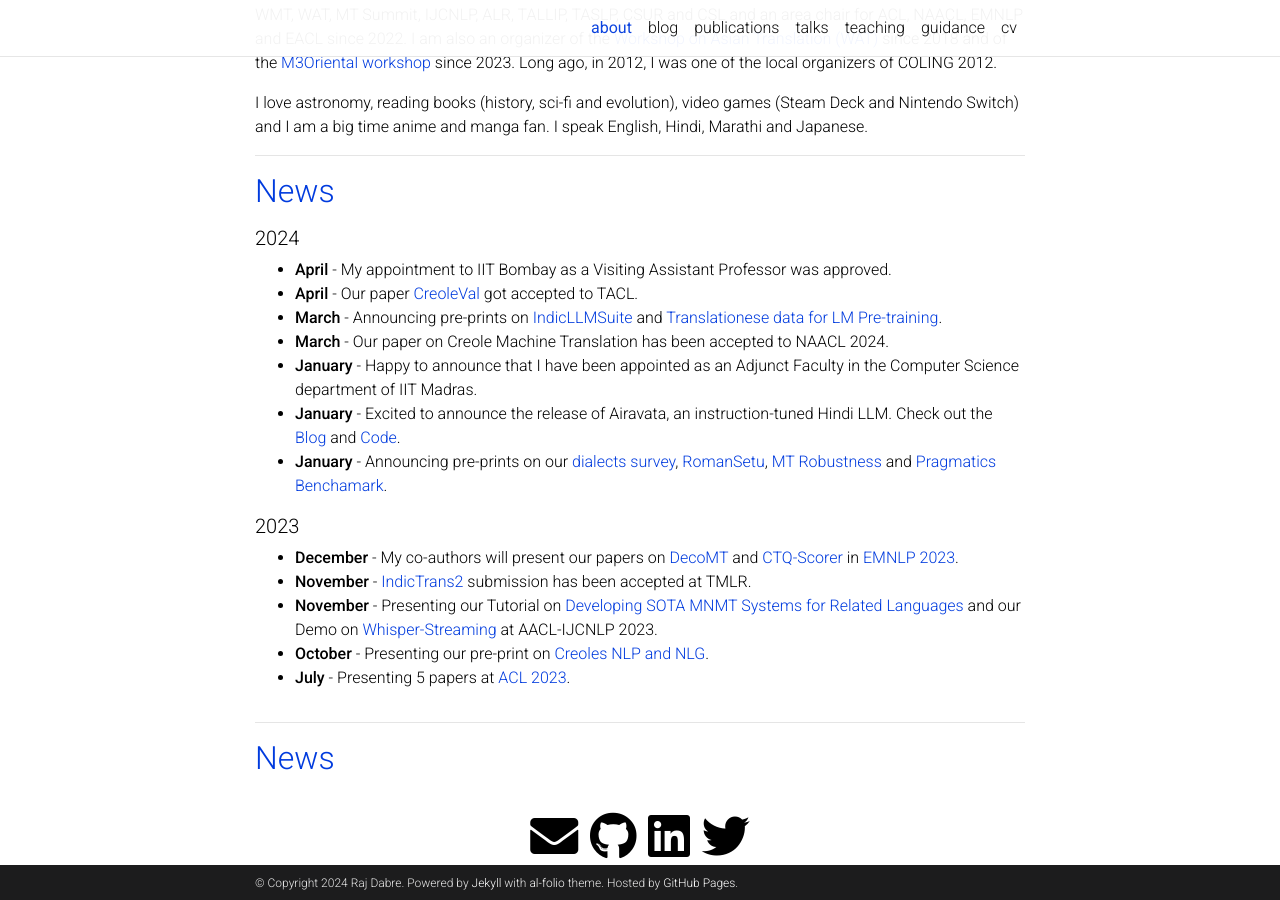
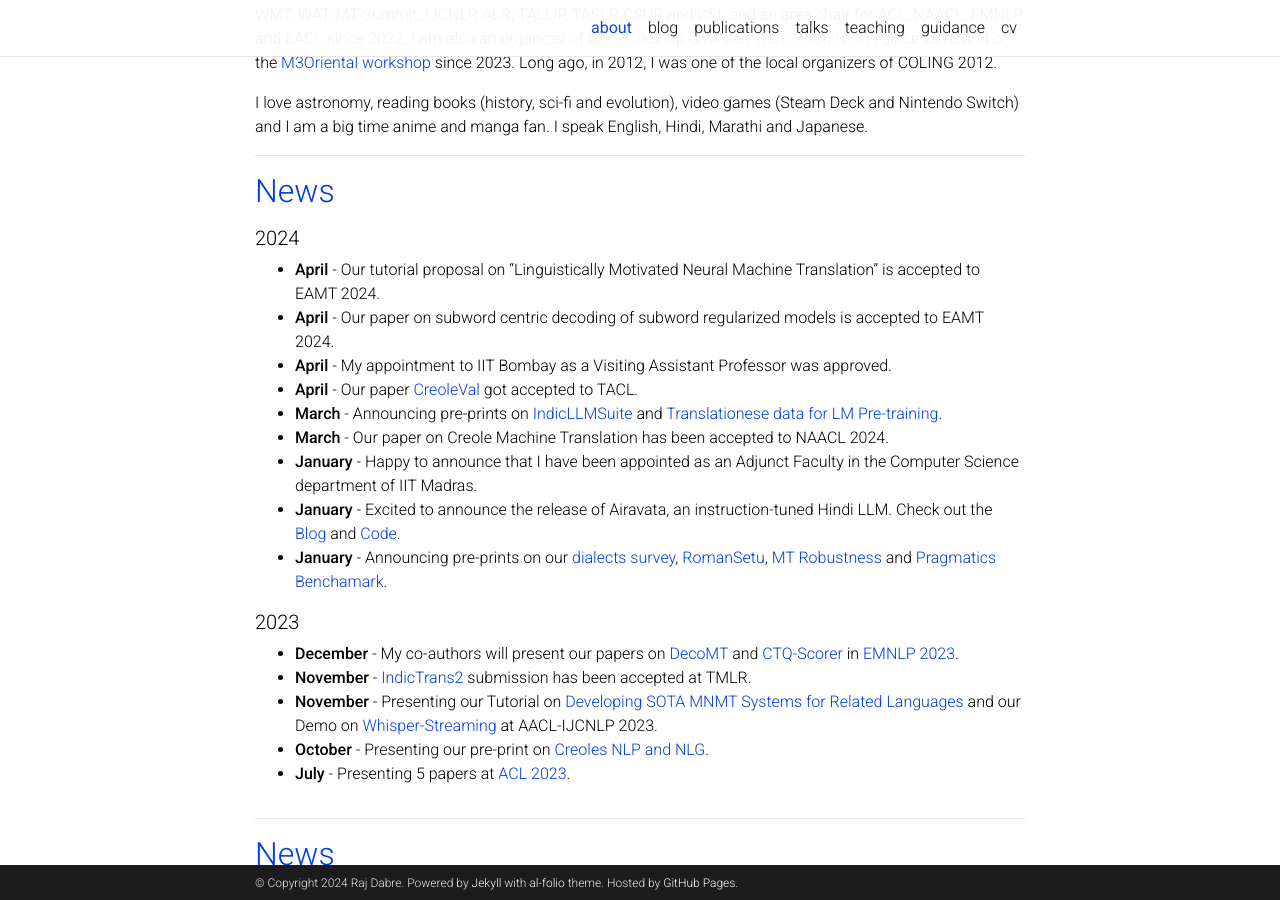
Before and after one commit to prajdabre/prajdabre.github.io, a Jekyll site: the page built from _pages/about.md, in a window 1280 px wide and 900 px high, scrolled down 837 px. Built offline with Jekyll 4.4.1, drawn with Linux system fonts in a browser that asks for light colours; full-size pictures stand in for the smaller copies a plugin makes; comment, search, counter and statistics services are not loaded; a style sheet for code colours, icons or effects is not loaded.

Commit message:
Update about.md

```diff
--- a/_pages/about.md
+++ b/_pages/about.md
@@ -33,6 +33,8 @@ I love astronomy, reading books (history, sci-fi and evolution), video games (St
 <h2 style="color:#003BDE; margin-bottom:0.5em">News</h2>
 
 ##### 2024
+- **April** - Our tutorial proposal on "Linguistically Motivated Neural Machine Translation" is accepted to EAMT 2024.
+- **April** - Our paper on subword centric decoding of subword regularized models is accepted to EAMT 2024.
 - **April** - My appointment to IIT Bombay as a Visiting Assistant Professor was approved.
 - **April** - Our paper [CreoleVal](https://arxiv.org/abs/2310.19567) got accepted to TACL.
 - **March** - Announcing pre-prints on [IndicLLMSuite](https://arxiv.org/abs/2403.06350) and [Translationese data for LM Pre-training](https://arxiv.org/abs/2403.13638).
```
